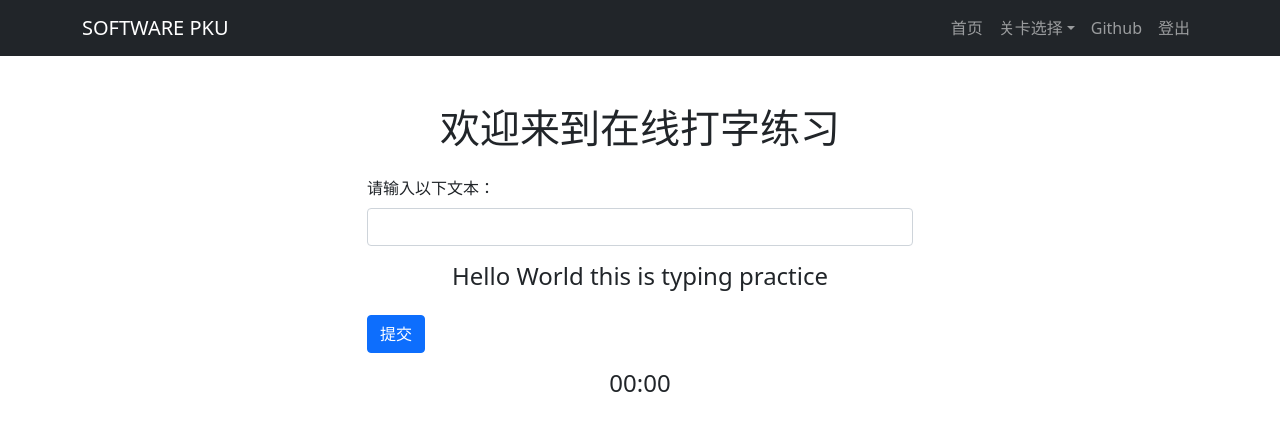
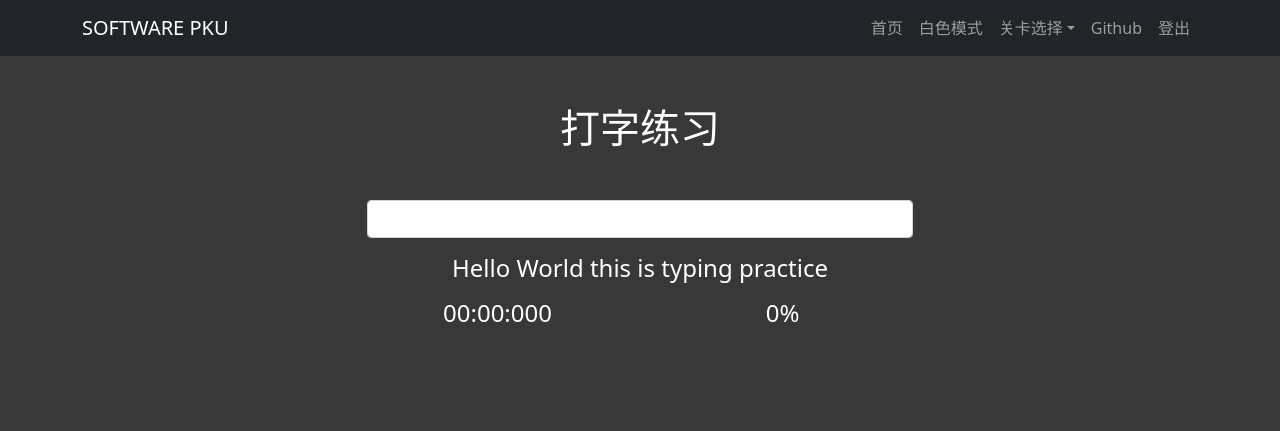
Before and after one commit to ChenpengZhang/SEPKU-TypingPractice, a Flask app: page / in a window 1280 px wide. Shown: the top 431 px of the page. Run offline with Flask 3, Linux system fonts and the light colour scheme; the visitor is signed in with stand-in values (Sample User, id 1); data comes from the database, SQL or seed files in the repository.

Commit message:
add complete condition, dark mode, accuracy

```diff
--- a/static/js/ajax.js
+++ b/static/js/ajax.js
@@ -33,3 +33,15 @@ function switchLevel(level) {
         }
     });
 }
+
+function sendStats(user_id, time, correct_rate, level) {
+    $.ajax({
+        url: '/update_UserLevel',
+        type: 'POST',
+        data:{ user_id: user_id, level: level, time: time, correct_rate: correct_rate},
+        error: function(xhr, status, error) {
+            console.log('发送数据失败：', error);
+        }
+    })
+
+}
--- a/static/js/script.js
+++ b/static/js/script.js
@@ -1,26 +1,82 @@
 //更新关卡信息
 function updateLevelInfo(text) {
     document.getElementById('inputText').value = '';  //重置输入框
-    timerStarted = false;
-    document.getElementById('timer').innerText = '00:00';  //重置计时器
-    var targetTextElement = document.getElementById('targetText');
-    targetTextElement.textContent = text;  //更新目标文字
+    stopTimer();
+    document.getElementById('timer').innerText = '00:00:000';  //重置计时器
+    document.getElementById('targetText').textContent = text;  //更新目标文字
+    document.getElementById('originalText').textContent = text;  //更新初始的文字，这个文字仅用于计算，不显示
+    finish = false;  //刷新关卡状态为未完成
+    document.getElementById('result').innerText = '';  //重置结果框
 }
+
+//获取用户id
+var user_id = "{{ user_id }}";
+//关卡是否结束的判断
+var finish = false;
 
 //用户打字后的一系列反应
 function detectInput() {
-    highlightMistakes();
+    if (finish) return;  //如果已经过关那么直接返回
+    var correctNum = highlightMistakes();
+    var correctRate = displayRate(correctNum);
     invokeTimer();
+    if (isFinished()){
+        var time = stopTimer();
+        document.getElementById('result').innerText = 'Complete!';
+        sendStats(time, correctRate, currentLevel);
+        finish = true;
+    }
 }
+
+//计算返回并显示用户正确率
+function displayRate(correctNum){
+    //显示部分还没写
+    var originalWords = document.getElementById('originalText').textContent.split(" ");
+    var acc = 100 * correctNum / originalWords.length;
+    document.getElementById('accuracy').innerText = acc.toFixed(2) + "%";
+    return acc
+}
+
+//判断用户是否结束输入部分
+function isFinished(){
+    var inputWords = document.getElementById('inputText').value.split(" ");
+    var originalWords = document.getElementById('originalText').textContent.split(" ");
+    var inlen = inputWords.length;
+    var orlen = originalWords.length;
+    return (inlen == orlen && (inputWords[inlen - 1].length == originalWords[orlen - 1].length)) || inlen > orlen;
+    //完成条件是用户输入了和目标文段一样长的文本且最后一个单词打到了和目标一样的长度
+    //这样保证了计时的准确性
+}
+
+//暗黑模式切换部分
+function toggleDarkMode(){
+    var styleLight = document.getElementById('style-light');
+    var styleDark = document.getElementById('style-dark');
+
+    if (styleDark.disabled) {
+        // 切换到暗黑模式
+        styleLight.disabled = true;
+        styleDark.disabled = false;
+        document.getElementById('modeswitch').textContent = "白色模式"
+    } else {
+        // 切换回浅色模式
+        styleLight.disabled = false;
+        styleDark.disabled = true;
+        document.getElementById('modeswitch').textContent = "暗黑模式"
+    }
+}
+
 
 //错误矫正部分
 function highlightMistakes() {
     var inputWords = document.getElementById('inputText').value.split(" ");
     var targetWords = document.getElementById('targetText').textContent.split(" ");
+    var correctWordNum = 0;
     var highlightedText = "";
     for (var i = 0; i < targetWords.length; i++) {
-        if (inputWords[i] == targetWords[i]) {
+        if (inputWords[i] == targetWords[i] && inputWords[i] != "") {  //这里加了一个非空判断，因为可能会在末尾分割出一个空字符串
             highlightedText += "<span style='color: green'>" + targetWords[i] + "</span> "  //如果输入正确那么就显示绿色
+            correctWordNum += 1;  //并记录正确
         } else if(i >= inputWords.length || inputWords[i] == null) {
             highlightedText += targetWords[i] + " ";  //如果还没输入到这个地方那么显示黑色
         } else {
@@ -34,6 +90,7 @@ function highlightMistakes() {
         }
     }
     document.getElementById('targetText').innerHTML = highlightedText;
+    return correctWordNum;
 }
 
 function longestSequence(text1, text2) {
@@ -81,14 +138,16 @@ function updateTimer() {
     if (timerStarted) {
         var currentTime = new Date().getTime();
         var elapsedTime = currentTime - startTime;
+        var milliseconds = elapsedTime % 1000;
         var seconds = Math.floor(elapsedTime / 1000);
         var minutes = Math.floor(seconds / 60);
 
-        // 格式化时间为 mm:ss 的形式
-        var formattedTime = ("0" + minutes).slice(-2) + ":" + ("0" + (seconds % 60)).slice(-2);
+        // 格式化时间为 mm:ss:SSS 的形式
+        var formattedTime = ("0" + minutes).slice(-2) + ":" + ("0" + (seconds % 60)).slice(-2) + ":" + ("00" + milliseconds).slice(-3);
 
         document.getElementById("timer").innerText = formattedTime;
-  }
+        return elapsedTime;
+    }
 }
 
 function invokeTimer() {
@@ -97,4 +156,9 @@ function invokeTimer() {
     }
 }
 
-setInterval(updateTimer, 1000); // 每秒更新计时器
+function stopTimer(){
+    timerStarted = false;
+    return updateTimer();
+}
+
+setInterval(updateTimer, 7); // 每7毫秒更新计时器
--- a/templates/Index.html
+++ b/templates/Index.html
@@ -3,6 +3,23 @@
 <head>
     <title>在线打字练习</title>
     <link rel="stylesheet" href="https://cdn.jsdelivr.net/npm/bootstrap@5.1/dist/css/bootstrap.min.css">
+    <style id="style-light">
+        body {
+            background-color: #ffffff;
+            color: #000000;
+        }
+    </style>
+    <style id="style-dark">
+        body {
+            background-color: #383838;
+            color: #ffffff;
+        }
+    </style>
+    <style>
+        #originalText {
+            display: none;
+        }
+    </style>
 </head>
 <body>
     <nav class="navbar navbar-expand-lg navbar-dark bg-dark">
@@ -15,6 +32,9 @@
                 <ul class="navbar-nav">
                     <li class="nav-item">
                         <a class="nav-link" href="#">首页</a>
+                    </li>
+                    <li class="nav-item">
+                        <a id="modeswitch" class="nav-link" href="#" onclick="toggleDarkMode()">白色模式</a>
                     </li>
                     <li class="nav-item dropdown">
                         <a class="nav-link dropdown-toggle" href="#" id="levelDropdown" role="button" data-bs-toggle="dropdown" aria-expanded="false">关卡选择</a>
@@ -39,14 +59,22 @@
     </nav>
 
         <div class="container mt-5" id="content">
-            <h1 class="text-center mb-4">欢迎来到在线打字练习</h1>
+            <h1 class="text-center mb-4">打字练习</h1>
             <div class="row">
                 <div class="col-md-6 offset-md-3">
-                    <label for="inputText" class="form-label">请输入以下文本：</label>
+                    <label for="inputText" class="form-label"></label>
                     <input type="text" class="form-control mb-3" id="inputText" name="inputText" oninput="detectInput()">
                     <h4 id="targetText" class="text-center"></h4>
-                    <button type="submit" class="btn btn-primary mt-3">提交</button>
-                    <h4 id="timer" class="text-center mt-3">00:00</h4>
+                    <h id="originalText"></h>
+                    <div class="row mt-3">
+                        <div class="col text-center">
+                            <h4 id="timer">00:00:000</h4>
+                        </div>
+                        <div class="col text-center">
+                            <h4 id="accuracy">0%</h4>
+                        </div>
+                    </div>
+                    <h4 id="result" class="text-center mt-3"></h4>
                 </div>
             </div>
         </div>
--- a/views.py
+++ b/views.py
@@ -80,10 +80,10 @@ def update_UserLevel():
     """
     接收用户ID、关卡ID、练习时间和正确率
     """
-    user_id = int(request.form[''])
-    level_id = int(request.form[''])
-    completion_time = float(request.form[''])
-    correct_rate = float(request.form[''])
+    user_id = int(request.form['user_id'])
+    level_id = int(request.form['level'])
+    completion_time = float(request.form['time'])
+    correct_rate = float(request.form['correct_rate'])
     set_user_level(user_id, level_id, completion_time, correct_rate)
 
-    return
+    return jsonify({'status': 'success'})
```
Also changed, not shown: templates/result.html (+30 -3 lines).
